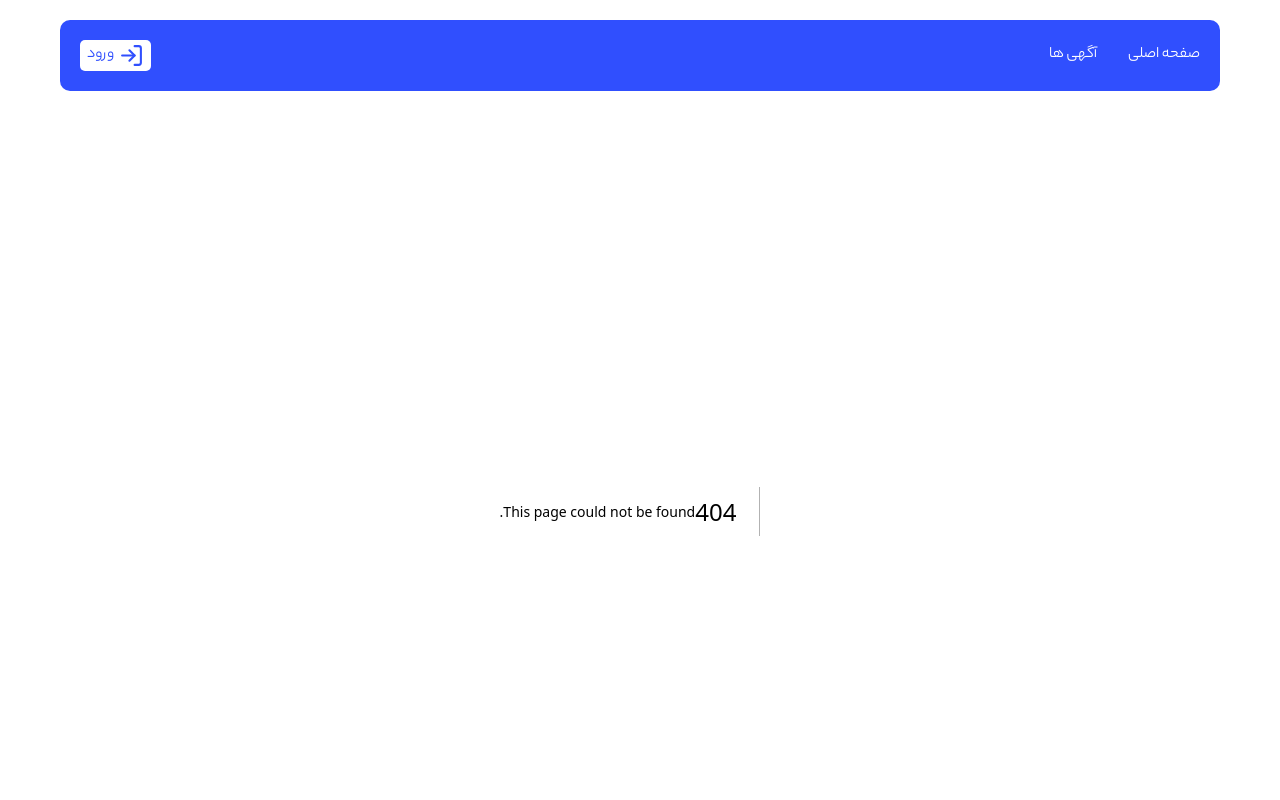
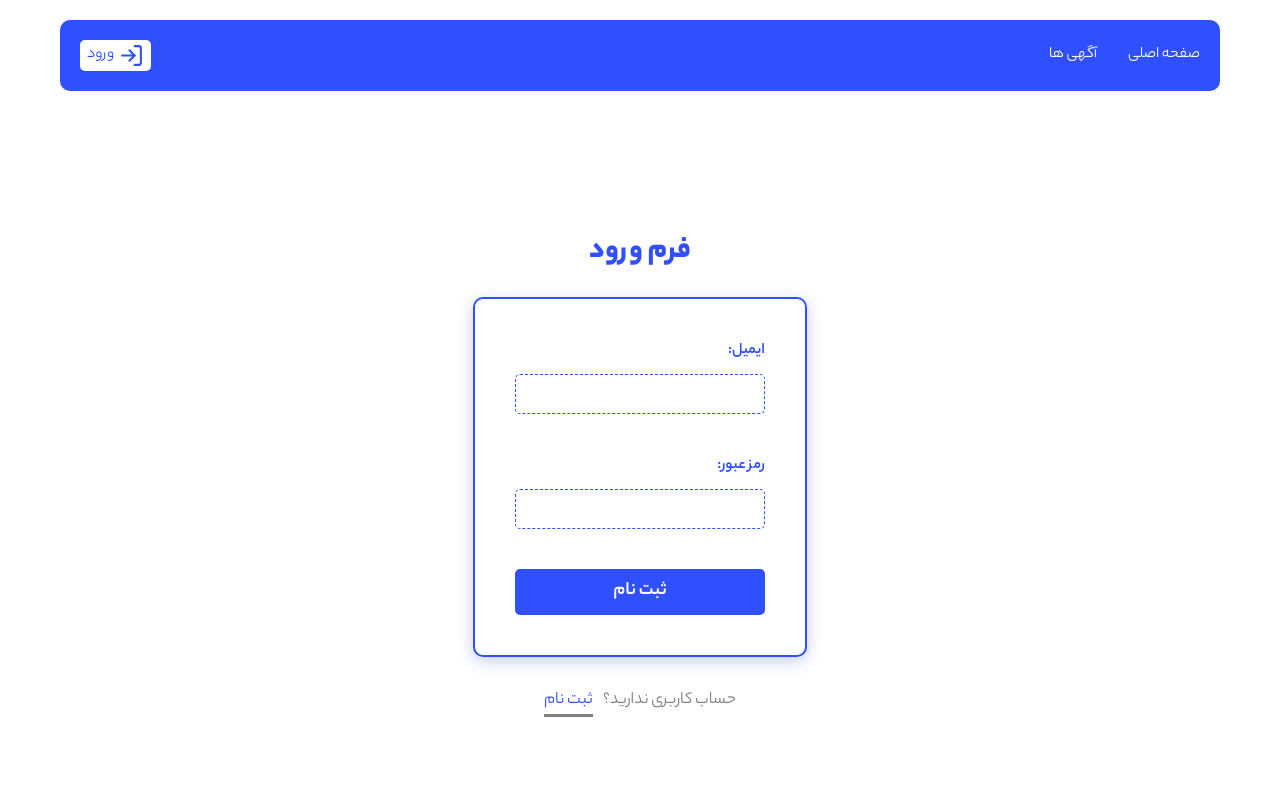
Before and after one commit to hamedkh23/real-state-app.github.io, a Next.js app: page /signin in a window 1280 px wide. Before the commit this address had no page. Shown: the top 800 px of the page. Built offline with nearby package versions, Linux system fonts and the light colour scheme.

Commit message:
create signin page

```diff
--- /dev/null
+++ b/src/app/(auth)/signin/page.js
@@ -0,0 +1,7 @@
+import SigninPage from "@/template/SigninPage";
+
+function page() {
+  return <SigninPage />;
+}
+
+export default page;
--- /dev/null
+++ b/src/components/module/Loader.js
@@ -0,0 +1,15 @@
+import { ThreeDots } from "react-loader-spinner";
+
+function Loader() {
+  return (
+    <ThreeDots
+      color="#304ffe"
+      height={45}
+      ariaLabel="three-dots-loading"
+      visible={true}
+      wrapperStyle={{ margin: "auto" }}
+    />
+  );
+}
+
+export default Loader;
--- /dev/null
+++ b/src/components/template/SigninPage.js
@@ -0,0 +1,67 @@
+"use client";
+
+import Link from "next/link";
+import { useState } from "react";
+import { useRouter } from "next/navigation";
+import { signIn } from "next-auth/react";
+import { Toaster, toast } from "react-hot-toast";
+import Loader from "@/module/Loader";
+import styles from "@/template/SignupPage.module.css";
+
+function SigninPage() {
+  const [email, setEmail] = useState("");
+  const [password, setPassword] = useState("");
+  const [loading, setLoading] = useState(false);
+
+  const router = useRouter();
+
+  const signinHandler = async (e) => {
+    e.preventDefault();
+    setLoading(true);
+    const res = await signIn("credentials", {
+      email,
+      password,
+      redirect: false,
+    });
+    setLoading(false);
+    if (res.error) {
+      toast.error(res.error);
+    } else {
+      router.push("/");
+    }
+  };
+
+  return (
+    <div className={styles.form}>
+      <h4>فرم ورود</h4>
+      <form>
+        <label>ایمیل:</label>
+        <input
+          type="text"
+          value={email}
+          onChange={(e) => setEmail(e.target.value)}
+        />
+        <label>رمز عبور:</label>
+        <input
+          type="password"
+          value={password}
+          onChange={(e) => setPassword(e.target.value)}
+        />
+        {loading ? (
+          <Loader />
+        ) : (
+          <button type="submit" onClick={signinHandler}>
+            ثبت نام
+          </button>
+        )}
+      </form>
+      <p>
+        حساب کاربری ندارید؟
+        <Link href="/signup">ثبت نام</Link>
+      </p>
+      <Toaster />
+    </div>
+  );
+}
+
+export default SigninPage;
```
Also changed, not shown: src/app/(auth)/signup/page.js (renamed from src/app/signup/page.js).
